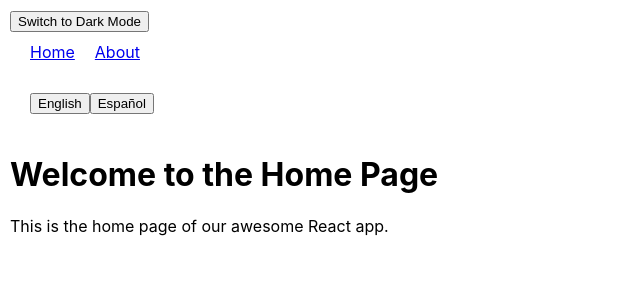
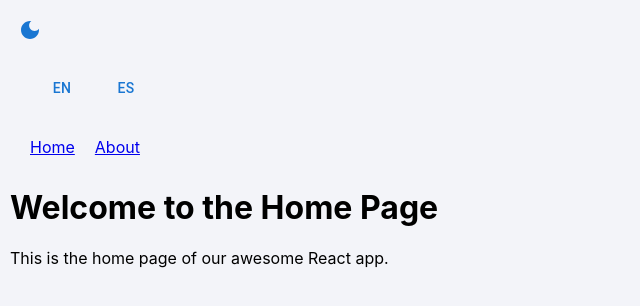
Before and after one commit to dvidaillet/powerloads-mio-vite, a React (Vite) app: page / in a window 1280 px wide. Shown: the top 306 px of the page, without its empty margins (0-640 px from the left). Built offline with nearby package versions, Linux system fonts and the light colour scheme.

Commit message:
improving menu buttons

```diff
--- a/src/App.tsx
+++ b/src/App.tsx
@@ -1,11 +1,12 @@
-import { BrowserRouter as Router, Routes, Route } from 'react-router-dom';
-import { useTranslation } from 'react-i18next';
-import Home from './pages/Home';
-import About from './pages/About';
-import Navbar from './components/Navbar/Navbar';
-import ThemeToggleButton from './components/buttons/ThemeToggleButton/ThemeToggleButton';
-import './i18n'; // Importar configuración de i18n
-import './App.css'; // Importar estilos globales
+import { BrowserRouter as Router, Routes, Route } from "react-router-dom";
+import { useTranslation } from "react-i18next";
+import Home from "./pages/Home";
+import About from "./pages/About";
+import Navbar from "./components/Navbar/Navbar";
+import ThemeToggleButton from "./components/buttons/ThemeToggleButton/ThemeToggleButton";
+import "./i18n"; // Importar configuración de i18n
+import "./App.css"; // Importar estilos globales
+import Button from "@mui/material/Button";
 
 const App = () => {
   const { i18n } = useTranslation();
@@ -18,13 +19,14 @@ const App = () => {
     <div className="app-container">
       <header>
         <ThemeToggleButton />
+        <div style={{ padding: "20px" }}>
+          <Button onClick={() => changeLanguage("en")}>En</Button>
+          <Button onClick={() => changeLanguage("es")}>Es</Button>
+        </div>
       </header>
       <Router>
         <Navbar />
-        <div style={{ padding: '20px' }}>
-          <button onClick={() => changeLanguage('en')}>English</button>
-          <button onClick={() => changeLanguage('es')}>Español</button>
-        </div>
+
         <Routes>
           <Route path="/" element={<Home />} />
           <Route path="/about" element={<About />} />
--- a/src/components/buttons/ThemeToggleButton/ThemeToggleButton.tsx
+++ b/src/components/buttons/ThemeToggleButton/ThemeToggleButton.tsx
@@ -1,5 +1,8 @@
 import { useContext } from "react";
 import { ThemeContext } from "../../../context/ThemeContext";
+import LightModeIcon from "@mui/icons-material/LightMode";
+import DarkModeIcon from "@mui/icons-material/DarkMode";
+import { IconButton } from "@mui/material";
 
 const ThemeToggleButton = () => {
   const themeContext = useContext(ThemeContext);
@@ -11,9 +14,10 @@ const ThemeToggleButton = () => {
   const { theme, toggleTheme } = themeContext;
 
   return (
-    <button onClick={toggleTheme}>
-      Switch to {theme === "light" ? "Dark" : "Light"} Mode
-    </button>
+    <IconButton onClick={toggleTheme} color="primary">
+      {/* {theme === "light" ? "Dark" : "Light"} Mode */}
+      {theme === "light" ? <DarkModeIcon /> : <LightModeIcon />}
+    </IconButton>
   );
 };
 
--- a/src/index.css
+++ b/src/index.css
@@ -1,6 +1,6 @@
 /* Tema claro */
 body.light {
-  --background-color: #ffffff;
+  --background-color: #F3F4F9;
   --text-color: #000000;
 }
 
```
